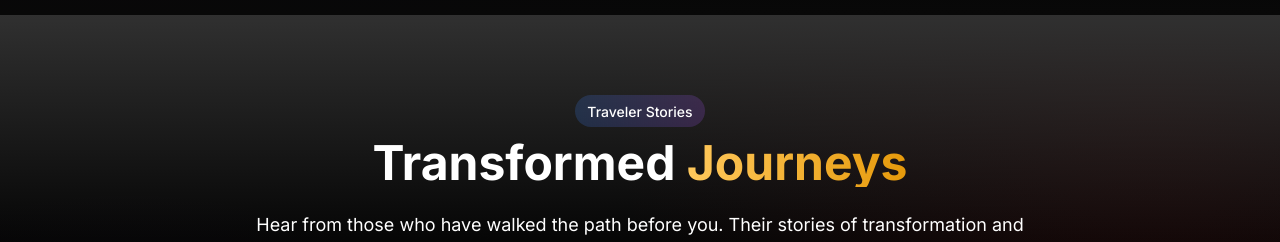
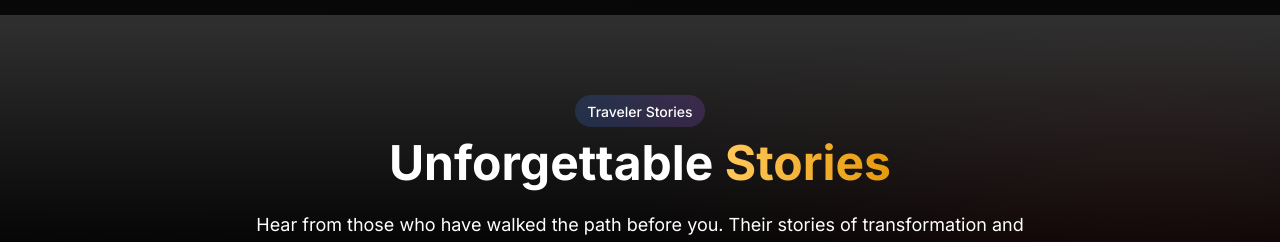
Before and after one commit to mohitverma119/spiritual-meditation-new-19-03-2025, a Next.js app: page / in a window 1280 px wide. Shown: the part 1800-2042 px from the top of the page. Built offline with nearby package versions, Linux system fonts and the light colour scheme.

Commit message:
some minor changes

```diff
--- a/src/components/sections/PackagesSection.tsx
+++ b/src/components/sections/PackagesSection.tsx
@@ -92,7 +92,7 @@ export default function PackagesSection() {
                   <Link href={`/packages/${pkg.id}`}>
                     <Button
                       variant="outline"
-                      className="text-gold-500 border-gold-500/50 hover:bg-gold-500/10"
+                      className="text-gold-500 border-gold-500/50 hover:bg-gold-500/10 hover:text-gold-600"
                     >
                       View Details
                     </Button>
--- a/src/components/sections/TestimonialsSection.tsx
+++ b/src/components/sections/TestimonialsSection.tsx
@@ -29,8 +29,8 @@ export default function TestimonialsSection() {
             <span className="text-white text-sm font-medium">Traveler Stories</span>
           </div>
           <h2 className="text-4xl md:text-5xl font-bold mb-6">
-            <span className="text-white">Transformed</span>{" "}
-            <span className="text-gradient">Journeys</span>
+            <span className="text-white">Unforgettable</span>{" "}
+            <span className="text-gradient">Stories</span>
           </h2>
           <p className="text-lg text-white">
             Hear from those who have walked the path before you. Their stories of
@@ -50,7 +50,7 @@ export default function TestimonialsSection() {
             <CarouselContent>
               {testimonials.map((testimonial, index) => (
                 <CarouselItem key={testimonial.id} className="md:basis-1/2 lg:basis-1/3 pl-4 pr-4">
-                  <div className="h-full bg-black-700/60 backdrop-blur-sm border border-white/10 rounded-2xl p-6 md:p-6 flex flex-col hover-lift hover-glow transition-all duration-300">
+                  <div className="h-full bg-black-600/60 backdrop-blur-sm border border-white/10 rounded-2xl p-6 md:p-6 flex flex-col hover-lift hover-glow transition-all duration-300">
                     <div className="text-3xl text-gold-500 mb-4">❝</div>
                     <p className="text-white text-base mb-6 italic flex-grow">
                       {testimonial.quote}
```
